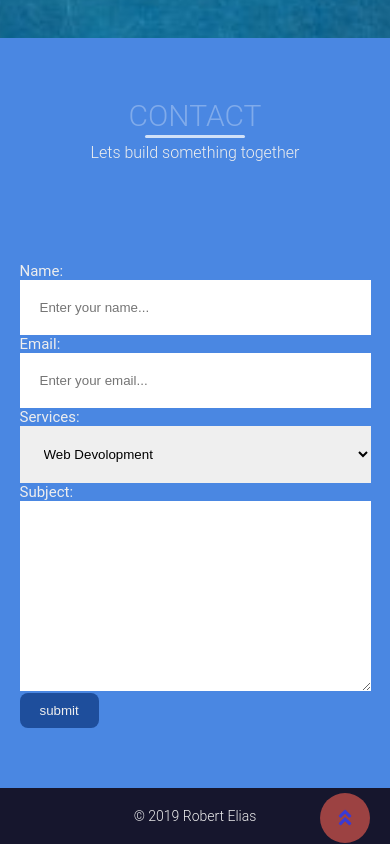
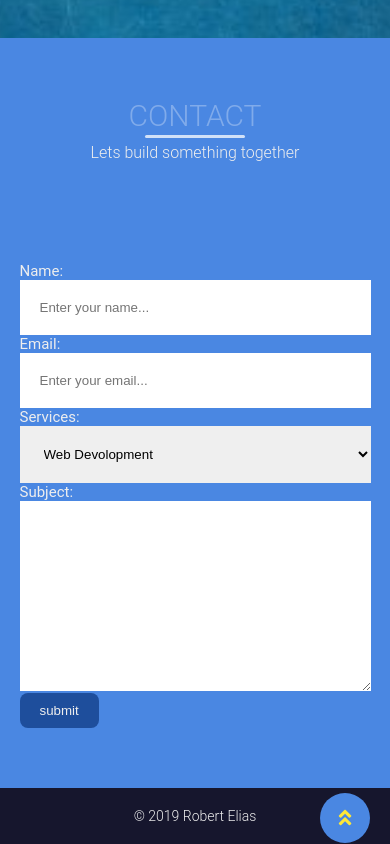
Before and after one commit to RobertElias/Portfolio-Page, a plain HTML site: page index.html in a window 390 px wide. Shown: the part 9149-9993 px from the top of the page. Drawn offline with nearby package versions, Linux system fonts and the light colour scheme.

Commit message:
Updated Scroll Responsiveness

```diff
--- a/main.css
+++ b/main.css
@@ -467,7 +467,7 @@ input[type="submit"]:hover{
     position: absolute;
     width: 5rem;
     height: 5rem;
-    background-color: rgb(156, 66, 66);
+    background-color: #4a87e2;
     top: .5rem;
     right: 5rem;
     border-radius: 100%;
@@ -477,7 +477,7 @@ input[type="submit"]:hover{
 }
 
 .up i{
-    color: #3a3ad6;
+    color: #ffe838;
     font-size: 2rem;
     margin: auto;
 }
```
